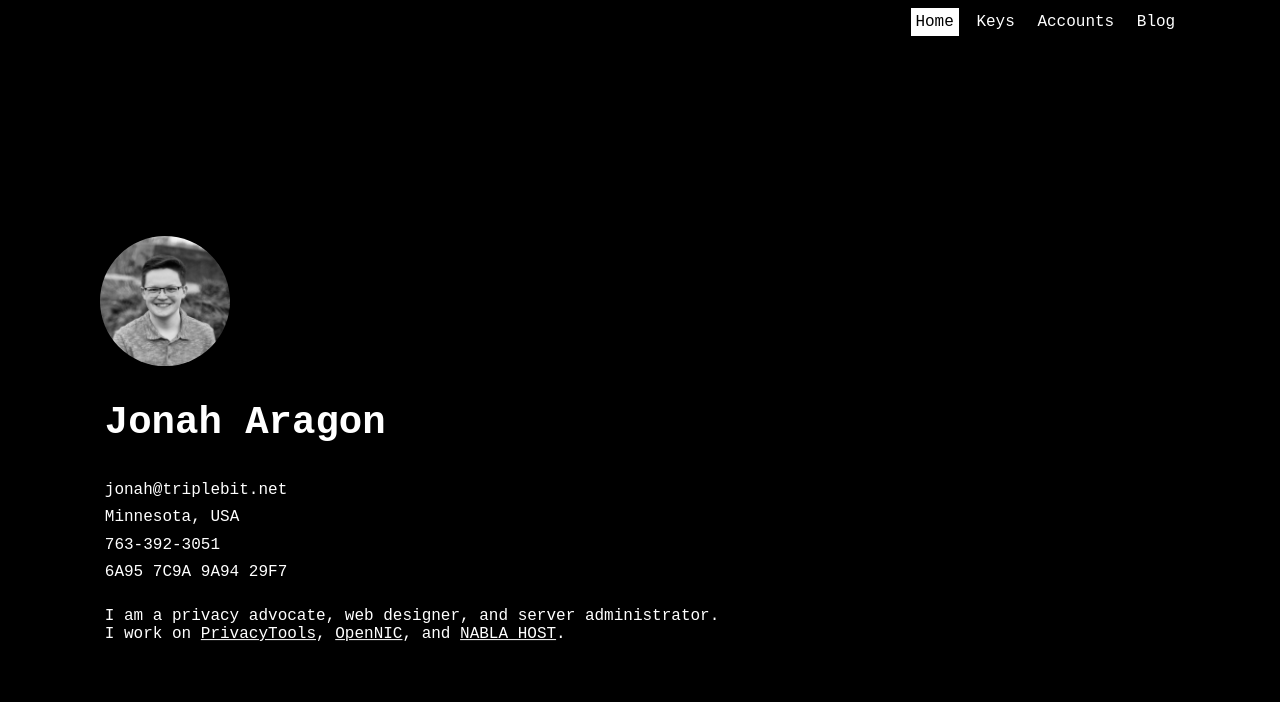
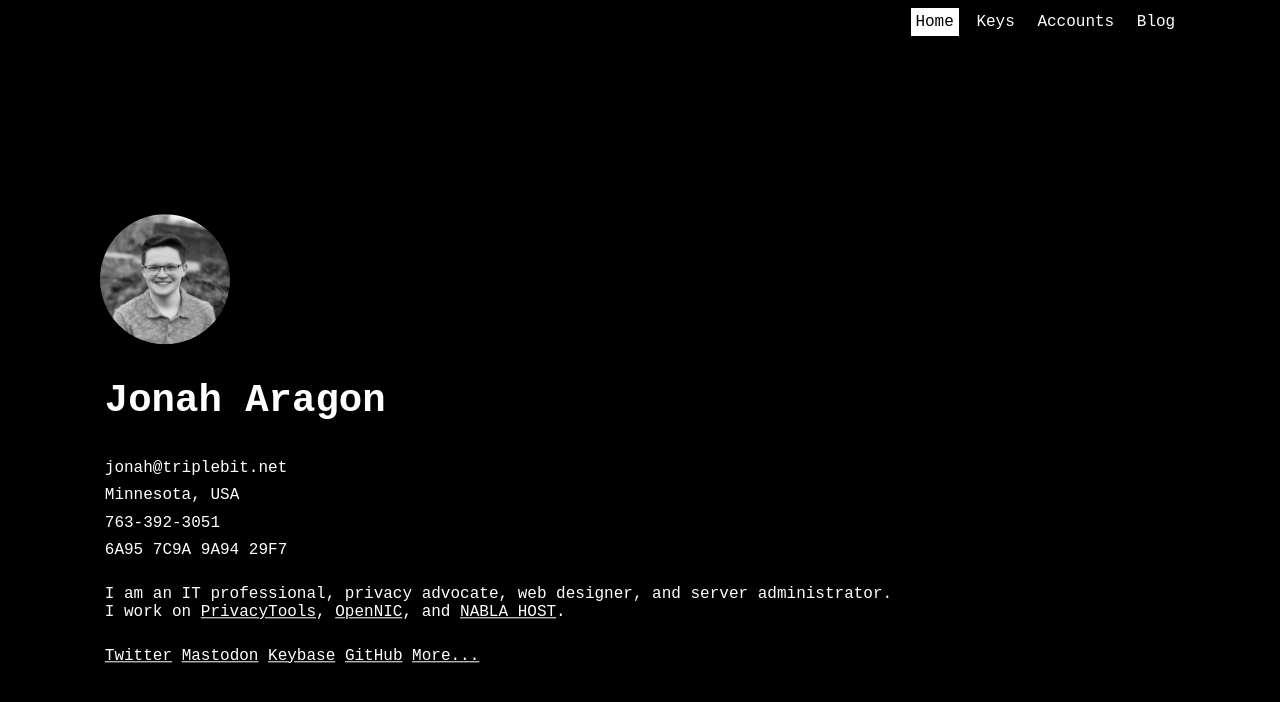
Before and after one commit to jonaharagon/www.jonaharagon.com, a Jekyll site: the page built from index.html, in a window 1280 px wide. Shown: the top 702 px of the page. Built offline with Jekyll 4.4.1, drawn with Linux system fonts in a browser that asks for light colours.

Commit message:
Fix h-card/schema

```diff
--- a/assets/css/app.css
+++ b/assets/css/app.css
@@ -60,7 +60,7 @@
   padding: 0.3rem;
   display: inline-block;
 }
-li a {
+li a, #name a {
   text-decoration: none;
 }
 a span {
@@ -72,7 +72,7 @@
 a {
   color: inherit;
 }
-a:hover {
+a:hover:not(#name) {
   color: black;
   background-color: white;
   text-decoration: none;
--- a/index.html
+++ b/index.html
@@ -5,18 +5,33 @@
 ---
 
 <div class="vertical-center">
-  <div class="h-card">
-    <img src="/assets/img/jonah.jpeg" class="u-photo profile" alt="Jonah Aragon's Profile Picture" />
-    <h1><span id="name"><link class="p-name u-url" href="https://jonaharagon.com">Jonah Aragon</link></span></h1>
+  <div itemscope itemtype="http://schema.org/Person" class="h-card vcard">
+    <img src="/assets/img/jonah.jpeg" itemprop="image" class="u-photo profile" alt="Jonah Aragon's Profile Picture" />
+    <h1><span id="name"><a itemprop="url" class="u-url" href="https://jonaharagon.com"><span itemprop="name" class="p-name fn">Jonah Aragon</span></a></span></h1>
     <ul>
-      <li><a id="email" class="u-email" href="mailto:">jonah@triplebit.net</a></li>
-      <li><a id="location" class="p-adr h-adr" href="https://en.wikipedia.org/wiki/Minnesota"><span class="p-region">Minnesota</span>, <span class="p-country-name">USA</span></a></li>
-      <li><a id="phone" class="tel" href="https://signal.org/">763-392-3051</a></li>
-      <li><a id="pgp" class="u-key" href="/keys/">6A95 7C9A 9A94 29F7</a></li>
+      <li><a id="email" itemprop="email" class="u-email email" href="mailto:jonah@triplebit.net">jonah@triplebit.net</a></li>
+      <li><a id="location" itemprop="address" itemscope itemtype="http://schema.org/PostalAddress" class="p-adr h-adr adr" href="https://en.wikipedia.org/wiki/Minnesota"><span class="p-region" itemprop="addressRegion">Minnesota</span>, <span itemprop="addressCountry" class="p-country-name">USA</span></a></li>
+      <li><a id="phone" href="https://signal.org/"><span itemprop="telephone" class="p-tel tel">763-392-3051</span></a></li>
+      <li><a id="pgp" class="u-key key" href="/keys/">6A95 7C9A 9A94 29F7</a></li>
     </ul>
+    <p itemprop="description">
+      I am an <span itemprop="jobTitle">IT professional</span>, <span itemprop="knowsAbout">privacy</span> advocate, <span itemprop="jobTitle">web designer</span>, and <span itemprop="jobTitle">server administrator</span>.<br />
+      I work on
+      <span class="p-org h-card" itemprop="memberOf" itemscope itemtype="http://schema.org/Organization">
+        <a class="u-url" itemprop="url" href="https://www.privacytools.io">
+          <span class="p-name org" itemprop="name">PrivacyTools</span></a></span>,
+      <span class="p-org h-card" itemprop="memberOf" itemscope itemtype="http://schema.org/Organization">
+        <a class="u-url" itemprop="url" href="https://opennic.org">
+          <span class="p-name org" itemprop="name">OpenNIC</span></a></span>, and
+      <span class="p-org h-card" itemprop="memberOf" itemscope itemtype="http://schema.org/Organization">
+        <a class="u-url" itemprop="url" href="https://nabla.host">
+          <span class="p-name org" itemprop="name">NABLA HOST</span></a></span>.
+    </p>
+    <p>
+      <a itemprop="sameAs" rel=me href="https://twitter.com/JonahAragon">Twitter</a>
+      <a itemprop="sameAs" rel=me href="https://social.privacytools.io/@jonah">Mastodon</a>
+      <a itemprop="sameAs" rel=me href="https://keybase.io/JonahAragon">Keybase</a>
+      <a itemprop="sameAs" rel=me href="https://github.com/JonahAragon">GitHub</a>
+      <a href="/accounts/">More...</a>
   </div>
-  <p>
-    I am a privacy advocate, web designer, and server administrator.<br />
-    I work on <a href="https://www.privacytools.io">PrivacyTools</a>, <a href="https://opennic.org">OpenNIC</a>, and <a href="https://nabla.host">NABLA HOST</a>.
-  </p>
 </div>
```
